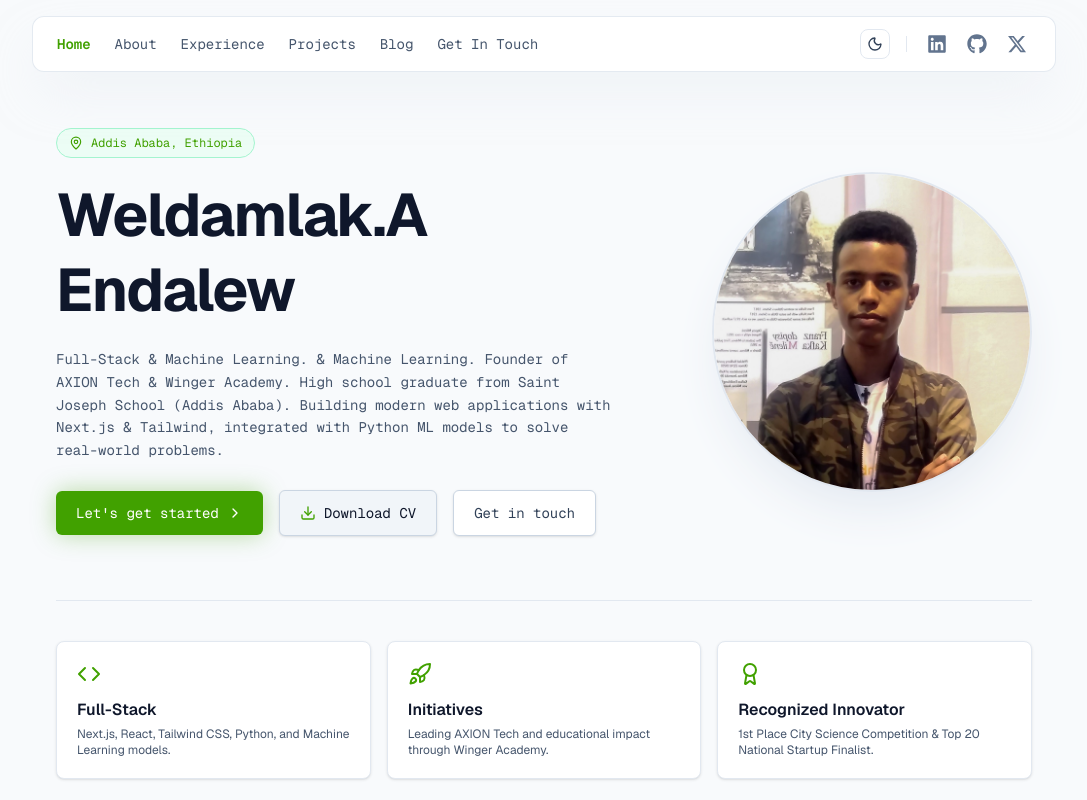
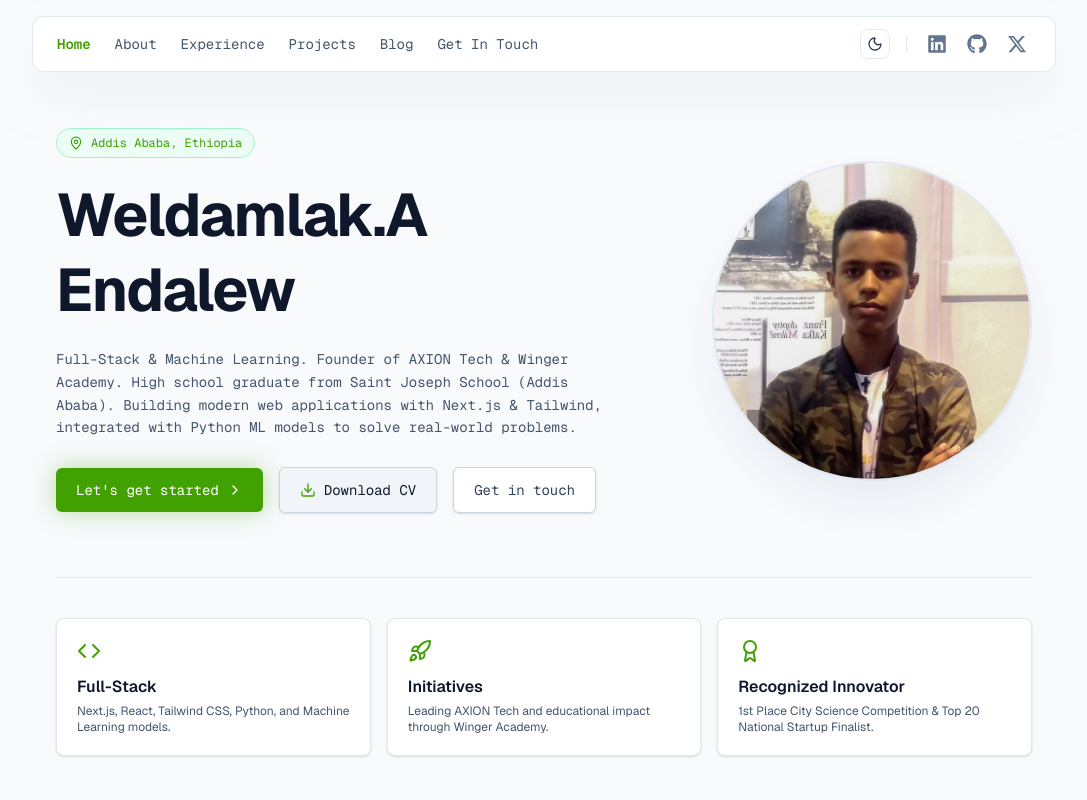
Before and after one commit to weldamlak/Personal-Web-app-Portfolio-, a Next.js app: page / in a window 1280 px wide. Shown: the top 800 px of the page, without its empty margins (96-1183 px from the left). Built offline with nearby package versions, Linux system fonts and the light colour scheme.

Commit message:
Remove duplicate text in page description

```diff
--- a/app/page.tsx
+++ b/app/page.tsx
@@ -408,7 +408,7 @@ export default function Portfolio() {
                     className={`font-mono text-xs sm:text-sm leading-relaxed max-w-xl mx-auto md:mx-0 ${isDarkMode ? "text-zinc-400" : "text-slate-600"
                       }`}
                   >
-                    Full-Stack & Machine Learning.  & Machine Learning. Founder of
+                    Full-Stack & Machine Learning. Founder of
                     AXION Tech & Winger Academy. High school graduate from Saint
                     Joseph School (Addis Ababa). Building modern web applications
                     with Next.js & Tailwind, integrated with Python ML models to solve real-world problems.
```
